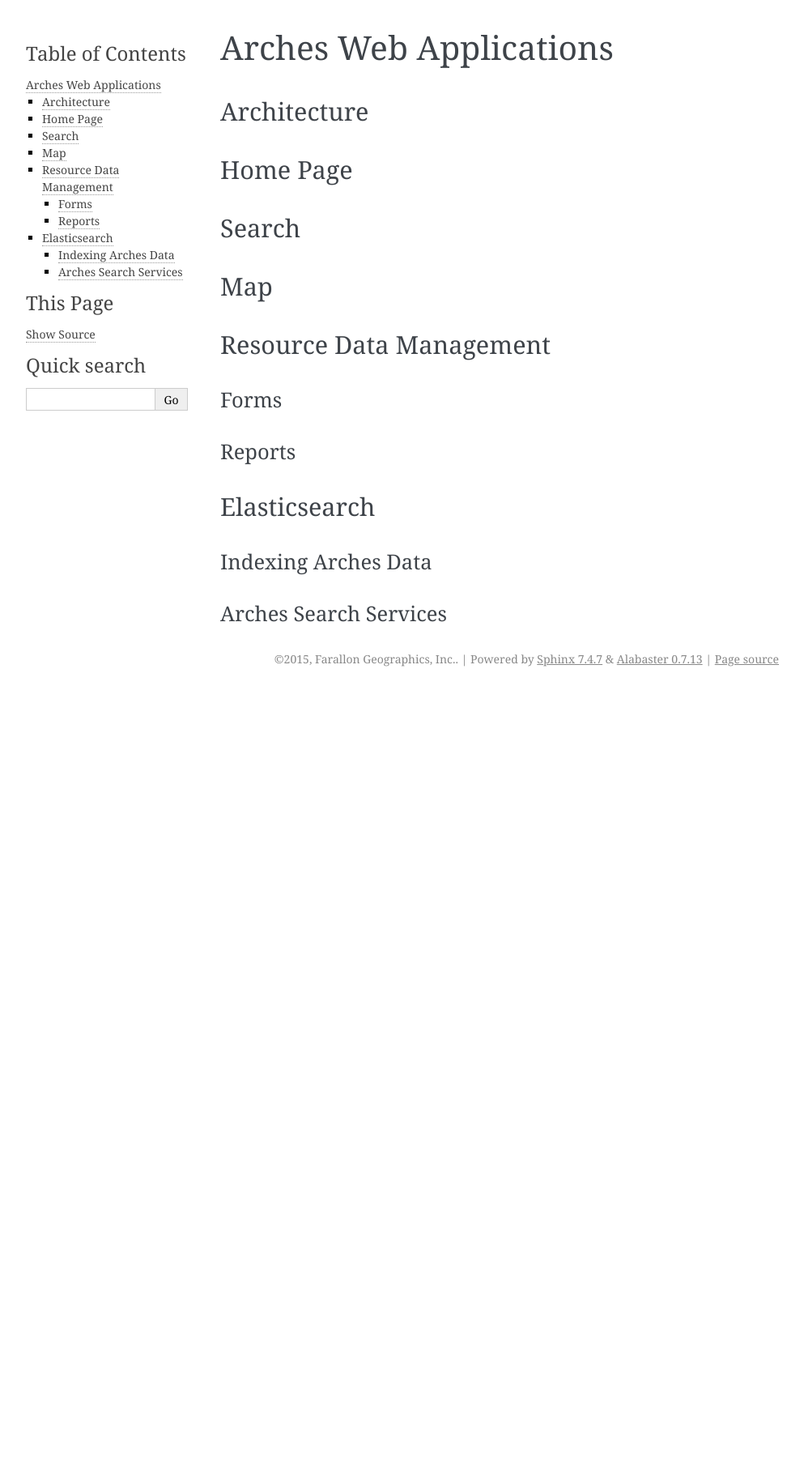
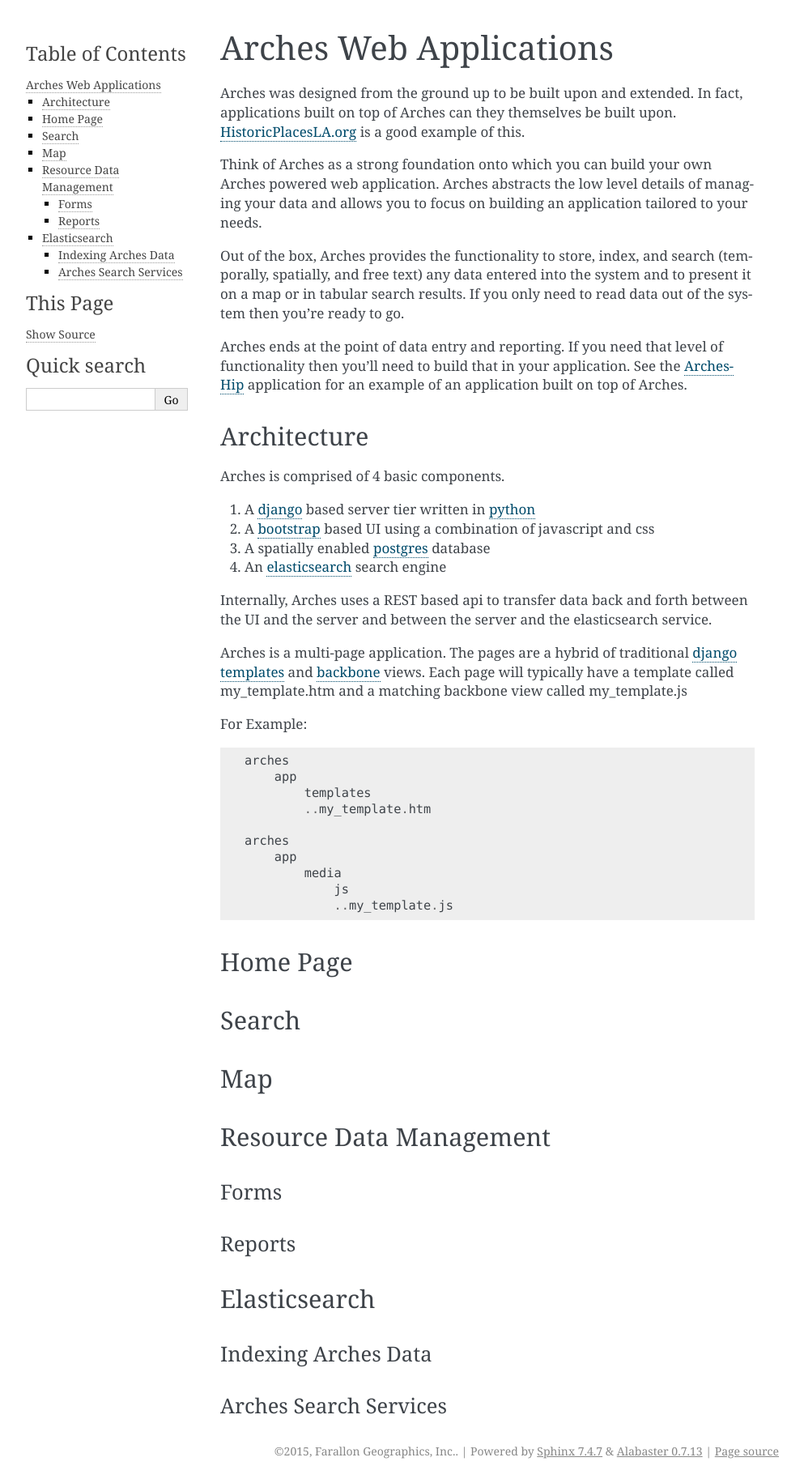
Before and after one commit to archesproject/arches-docs, a Sphinx documentation site: the page built from docs/arches-web-applications.txt, in a window 1280 px wide. Shown: the whole page at 81% size, without its empty margins (148-1141 px from the left). Built offline with Sphinx 7.4.7, drawn with Linux system fonts in a browser that asks for light colours; before the commit the page ends 900 px from its top, so only the background shows below that.

Commit message:
initial work on arches architecture documentation

```diff
--- a/docs/arches-web-applications.txt
+++ b/docs/arches-web-applications.txt
@@ -2,10 +2,41 @@
 Arches Web Applications
 #######################
 
+Arches was designed from the ground up to be built upon and extended.  In fact, applications built on top of Arches can they themselves be built upon. `HistoricPlacesLA.org <http://historicplacesla.org>`_ is a good example of this.
+
+Think of Arches as a strong foundation onto which you can build your own Arches powered web application.  Arches abstracts the low level details of managing your data and allows you to focus on building an application tailored to your needs.
+
+Out of the box, Arches provides the functionality to store, index, and search (temporally, spatially, and free text) any data entered into the system and to present it on a map or in tabular search results.  If you only need to read data out of the system then you're ready to go.
+
+Arches ends at the point of data entry and reporting.  If you need that level of functionality then you'll need to build that in your application.  See the `Arches-Hip <http://arches-hip.readthedocs.org/en/latest/>`_ application for an example of an application built on top of Arches.
+
+
 
 Architecture
 ============
+Arches is comprised of 4 basic components.
 
+#.  A `django <https://www.djangoproject.com/>`_ based server tier written in `python <https://www.python.org/>`_
+#.  A `bootstrap <http://getbootstrap.com/>`_ based UI using a combination of javascript and css
+#.  A spatially enabled `postgres <http://www.postgresql.org/>`_ database
+#.  An `elasticsearch <https://www.elastic.co/>`_ search engine
+
+Internally, Arches uses a REST based api to transfer data back and forth between the UI and the server and between the server and the elasticsearch service.
+
+Arches is a multi-page application.  The pages are a hybrid of traditional `django templates <https://docs.djangoproject.com/en/1.6/topics/templates/>`_ and `backbone <http://backbonejs.org/>`_ views.  Each page will typically have a template called my_template.htm and a matching backbone view called my_template.js
+
+For Example::
+
+    arches
+        app
+            templates
+            ..my_template.htm
+
+    arches
+        app
+            media
+                js
+                ..my_template.js
 
 Home Page
 =========
```
